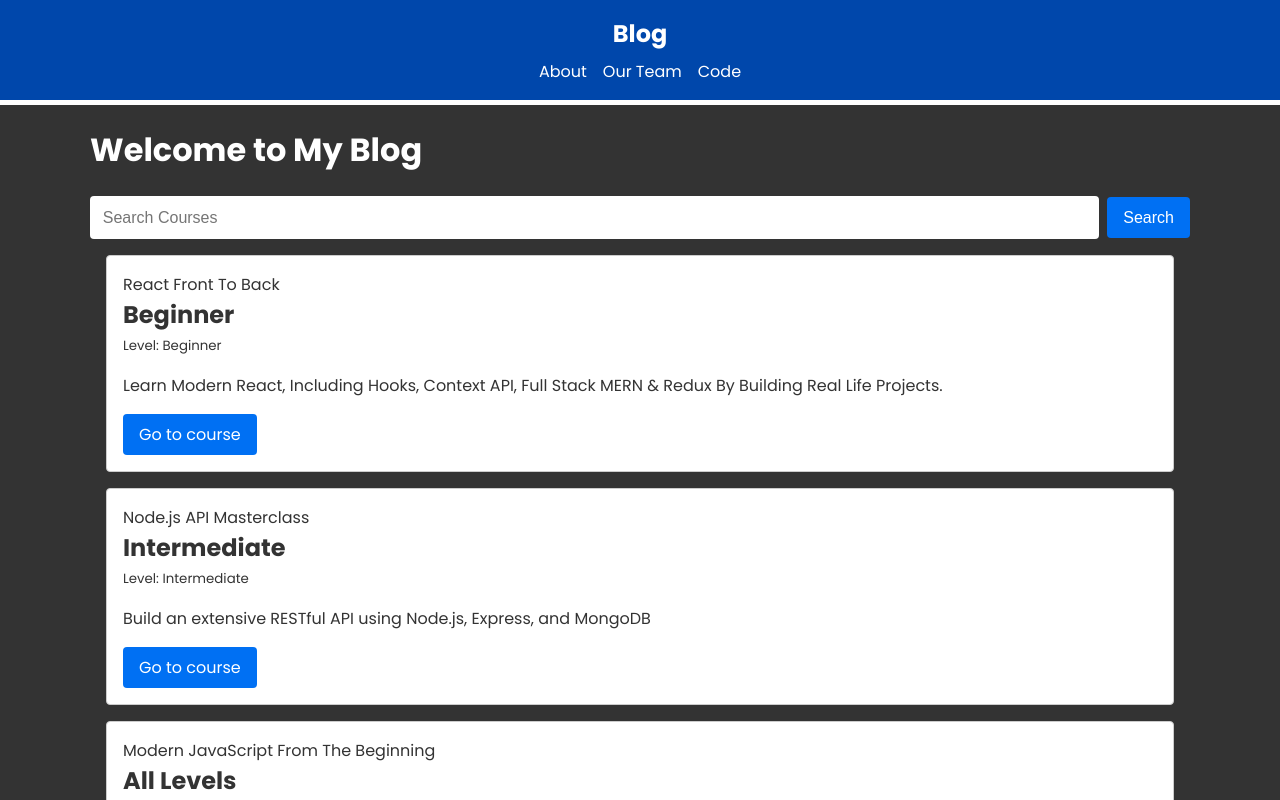
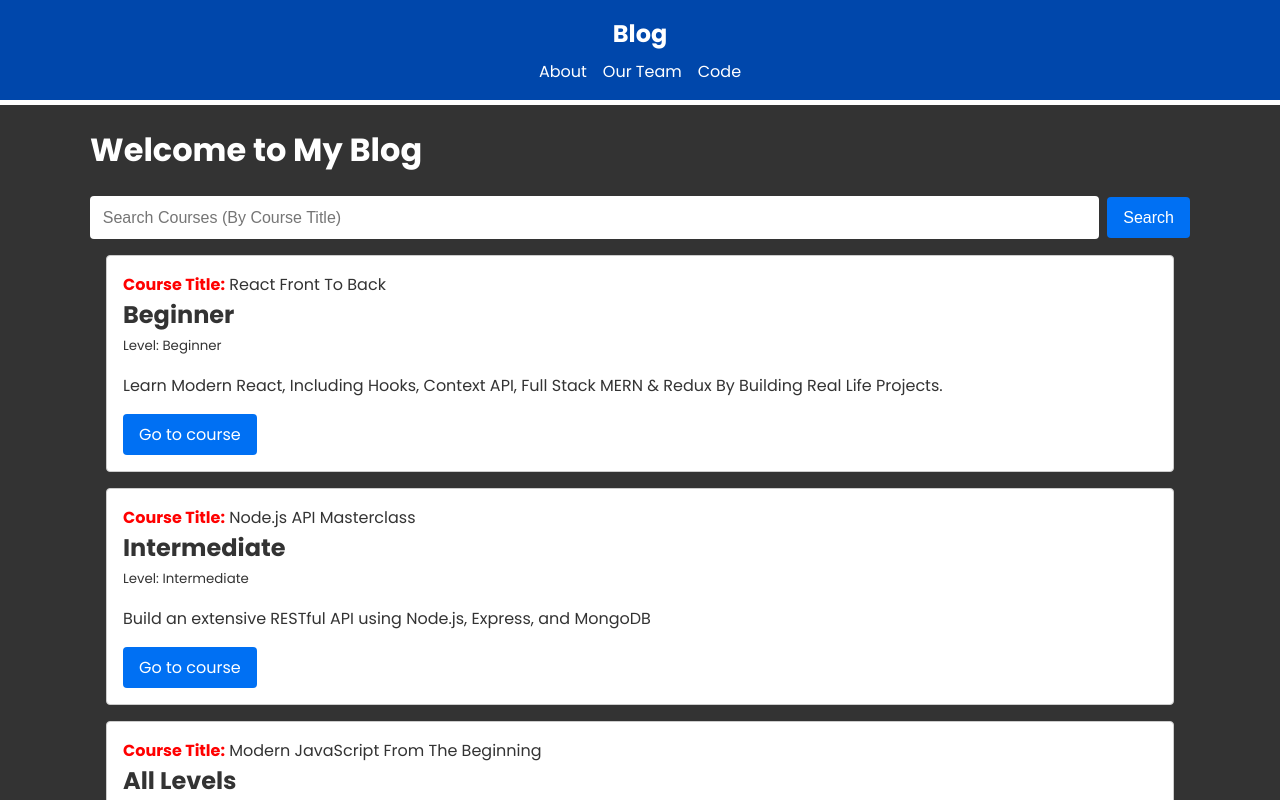
Before and after one commit to netmagik/next-13-blog, a Next.js app: page / in a window 1280 px wide. Shown: the top 800 px of the page. Built offline with nearby package versions, Linux system fonts and the light colour scheme.

Commit message:
Update styles for Course search

```diff
--- a/app/components/CourseSearch.jsx
+++ b/app/components/CourseSearch.jsx
@@ -17,7 +17,7 @@ const CourseSearch = ({ getSearchResults }) => {
       <input
         className="search-input"
         type="text"
-        placeholder="Search Courses"
+        placeholder="Search Courses (By Course Title)"
         value={query}
         onChange={(e) => setQuery(e.target.value)}
       />
--- a/app/components/Courses.jsx
+++ b/app/components/Courses.jsx
@@ -12,7 +12,7 @@ const Courses = ({ courses }) => {
 
   const data = courses.map((course) => (
     <div className="card" key={course.id}>
-      {course.title}
+      <span className="title">Course Title:</span> {course.title}
       <h2>{course.level}</h2>
       <small>Level: {course.level}</small>
       <p>{course.description}</p>
--- a/app/globals.css
+++ b/app/globals.css
@@ -246,3 +246,11 @@ li a {
     transform: rotate(360deg);
   }
 }
+
+.title {
+  color: red;
+}
+
+.card > span {
+  font-weight: 700;
+}
```
